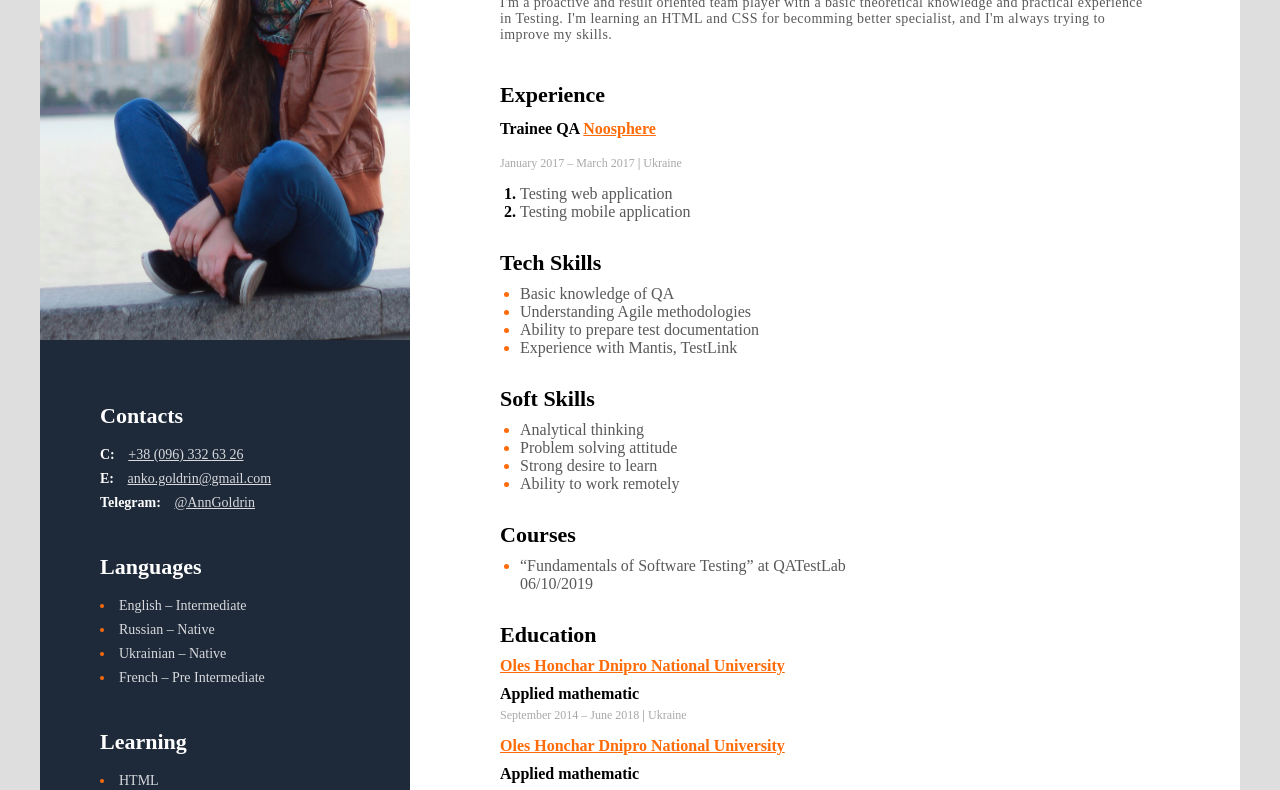
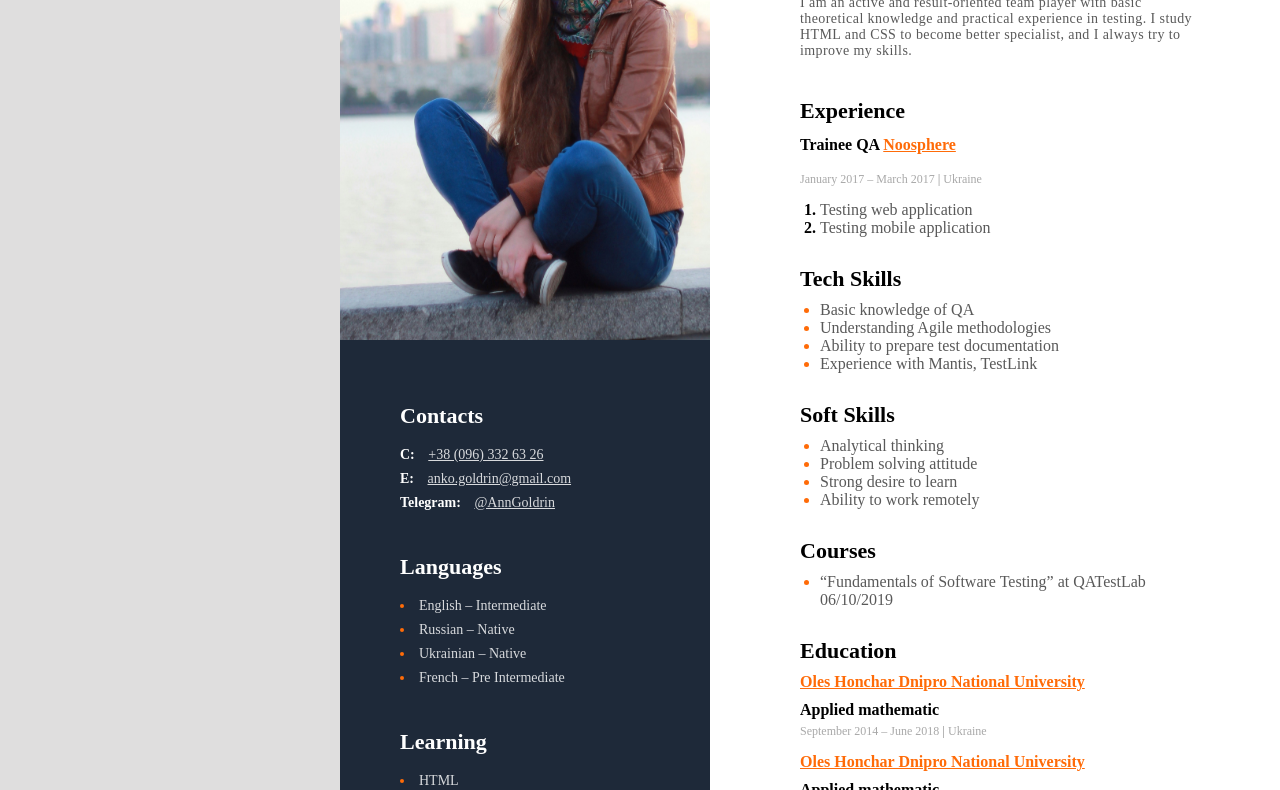
Before and after one commit to AnnGoldrin/AnnGoldrin, a plain HTML site: page index.html in a window 1280 px wide. Shown: the part 238-1028 px from the top of the page. Drawn offline with Linux system fonts and the light colour scheme; a web font is replaced by a local one.

Commit message:
Fix some problems with width

```diff
--- a/css/style.css
+++ b/css/style.css
@@ -21,7 +21,7 @@ body {
 .wrapper {
     background: #ffffff;
     display: flex;
-    max-width: 1200px;
+    width: 600px;
     margin: 0 auto;
 }
 .contacts-container {
--- a/index.html
+++ b/index.html
@@ -82,8 +82,8 @@
             <h2 class="profession">Junior QA</h2>
             <h1 class="name">Ann Matiukha</h1>
             <p class="description">
-              I'm a proactive and result oriented team player with a basic theoretical knowledge and practical experience in Testing.
-              I'm learning an HTML and CSS for becomming better specialist, and I'm always trying to improve my skills.
+              I am an active and result-oriented team player with basic theoretical knowledge and practical experience in testing.
+              I study HTML and CSS to become better specialist, and I always try to improve my skills.
             </p>
           </div>
           <!-- experience container -->
```
